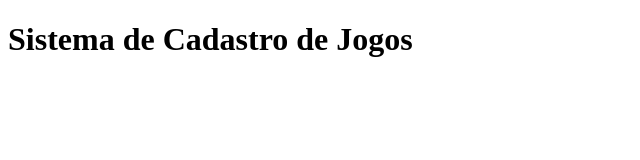
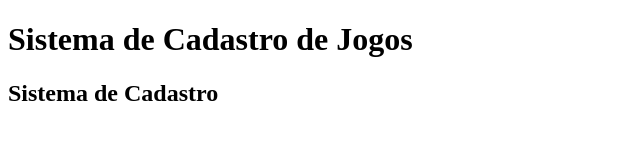
Before and after one commit to aldridgeneto/Sistema-de-Cadastro, a plain HTML site: page index.html in a window 1280 px wide. Shown: the whole page, without its empty margins (0-640 px from the left). Drawn offline with Linux system fonts and the light colour scheme.

Commit message:
inserindo h2

```diff
--- a/index.html
+++ b/index.html
@@ -8,5 +8,7 @@
 </head>
 <body>
     <h1>Sistema de Cadastro de Jogos</h1>
+    <h2>Sistema de Cadastro</h2>
+    <script src="app.js">
 </body>
 </html>
```
